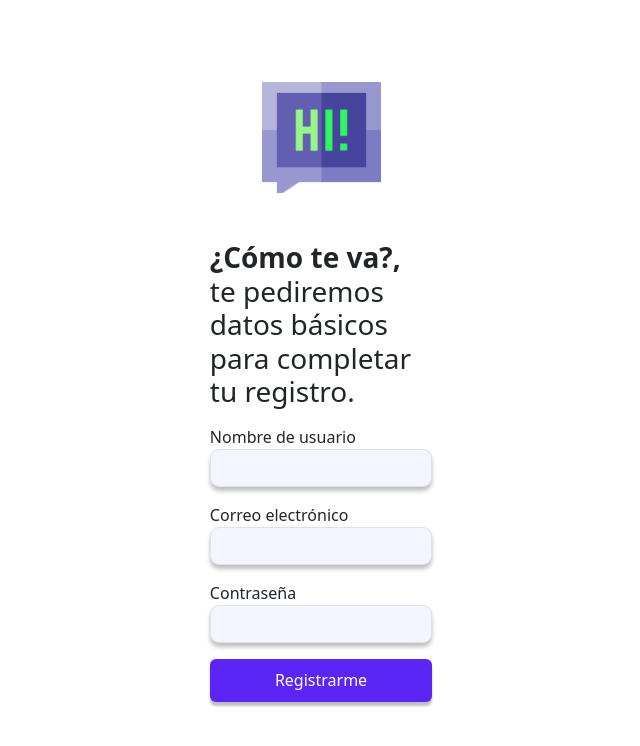
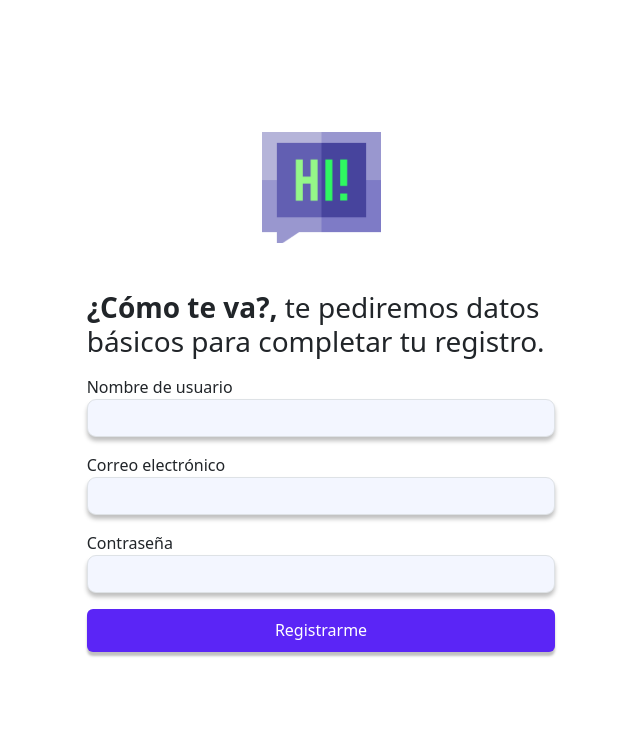
Before and after one commit to thebunkercode/las-voces-positivas-vuejs, a Vue app: page /registrate in a window 1280 px wide. Shown: the top 746 px of the page, without its empty margins (319-959 px from the left). Built offline with nearby package versions, Linux system fonts and the light colour scheme.

Commit message:
modificando template default

```diff
--- a/src/views/auth/LoginView.vue
+++ b/src/views/auth/LoginView.vue
@@ -1,7 +1,5 @@
 <template>
     <layoutDefault>
-        <div class="row justify-content-center align-items-center auth">
-            <div class="col-md-6">
                 <div class="text-center">
                     <h4 class="text-center">Bienvenido</h4>
                 </div>
@@ -40,8 +38,6 @@
                         </div>
                     </form>
                 </div>
-            </div>
-        </div>
     </layoutDefault>
 </template>
 
--- a/src/views/auth/RegisterView.vue
+++ b/src/views/auth/RegisterView.vue
@@ -1,7 +1,5 @@
 <template>
     <layoutDefault>
-        <div class="row justify-content-center align-items-center auth">
-            <div class="col-md-6">
                 <div class="text-center mb-5">
                     <svg width="119" height="111" viewBox="0 0 119 111" fill="none" xmlns="http://www.w3.org/2000/svg" xmlns:xlink="http://www.w3.org/1999/xlink">
                         <rect width="119" height="111" fill="url(#pattern0)"/>
@@ -35,17 +33,12 @@
                         </div>
                     </form>
                 </div>
-            </div>
-        </div>
     </layoutDefault>
 </template>
 
 <script>
     import layoutDefault from "@/layouts/Default.vue";
     import auth from "@/store/auth"
-
-// @ is an alias to /src
-
     export default {
         name: 'LoginView',
         components: {
```
Lines whose indentation alone changed are shown as unchanged.
